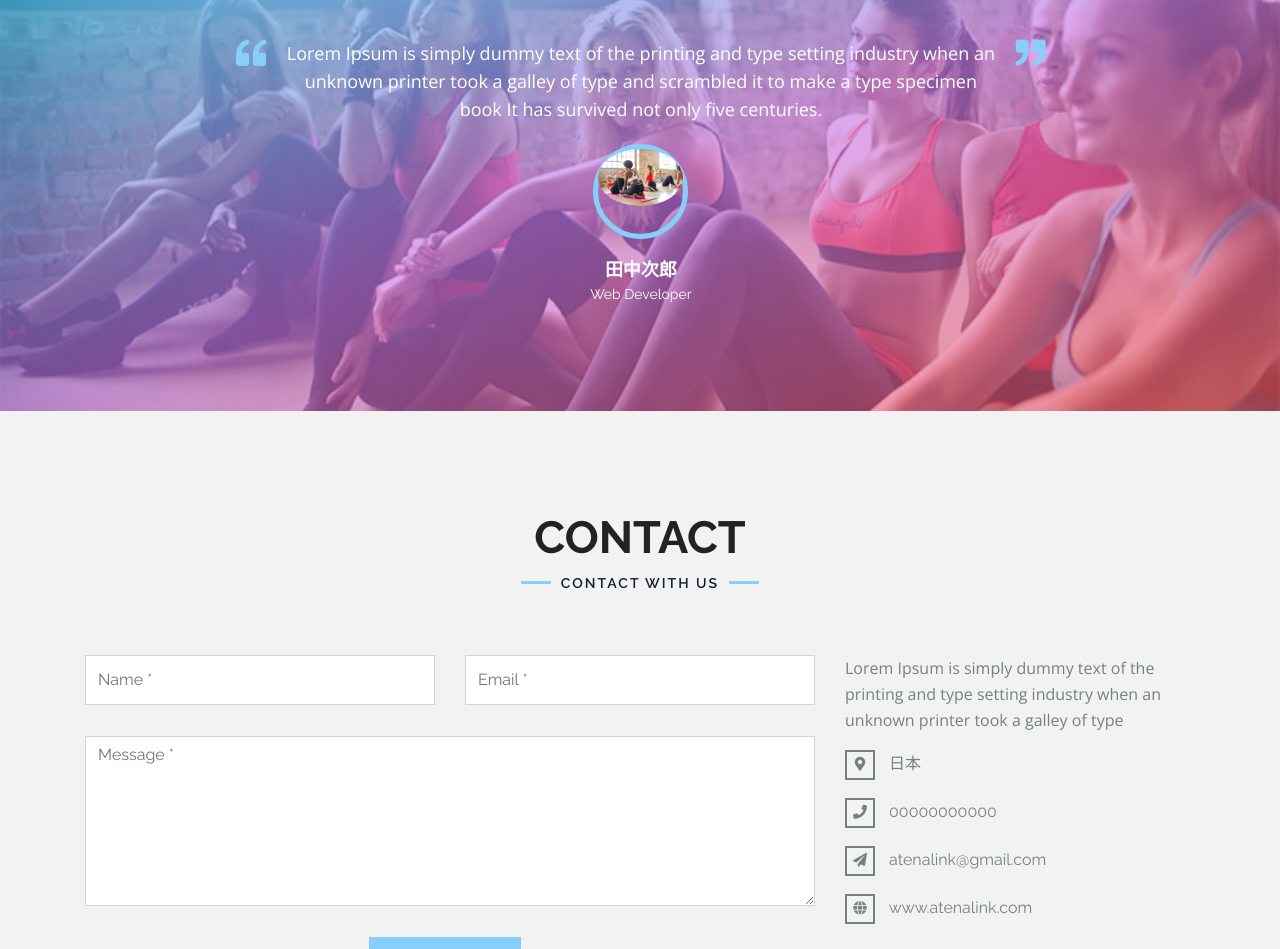
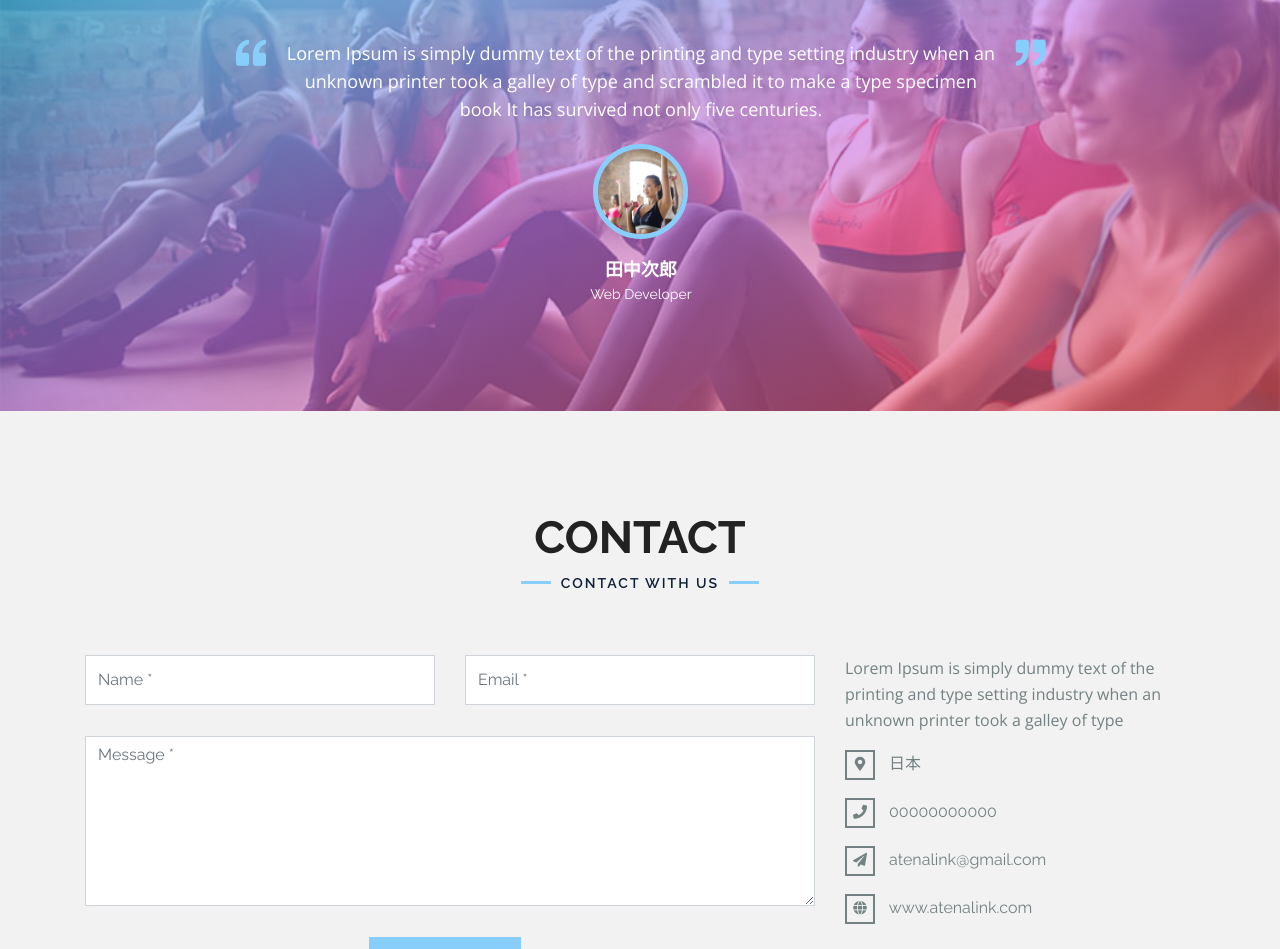
Before and after one commit to Daiki-knst/AtenaLinkHP, a plain HTML site: page index.html in a window 1280 px wide. Shown: the part 2513-3462 px from the top of the page. Drawn offline with nearby package versions, Linux system fonts and the light colour scheme.

Commit message:
社員用の写真の追加など

```diff
--- a/index.html
+++ b/index.html
@@ -297,7 +297,7 @@
 
                                       <div class="testimonial-review">
                                           <div class="pic">
-                                              <img src="assets/images/about/img1.jpg" alt="">
+                                              <img src="assets/images/about/img4.jpg" alt="">
                                           </div>
                                           <h4 class="testimonial-title">
                                               田中太郎
@@ -312,7 +312,7 @@
 
                                       <div class="testimonial-review">
                                           <div class="pic">
-                                              <img src="assets/images/about/img2.jpg" alt="">
+                                              <img src="assets/images/about/img4.jpg" alt="">
                                           </div>
                                           <h4 class="testimonial-title">
                                               田中次郎
@@ -327,7 +327,7 @@
 
                                       <div class="testimonial-review">
                                           <div class="pic">
-                                              <img src="assets/images/about/img1.jpg" alt="">
+                                              <img src="assets/images/about/img4.jpg" alt="">
                                           </div>
                                           <h4 class="testimonial-title">
                                               佐藤三郎
```
Also changed, not shown: assets/images/about/img4.jpg (added), 2 other files.
